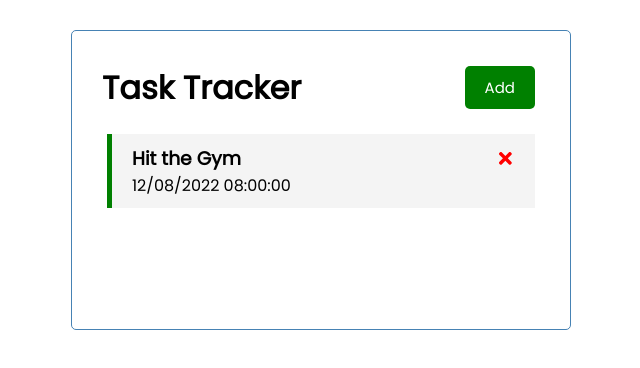
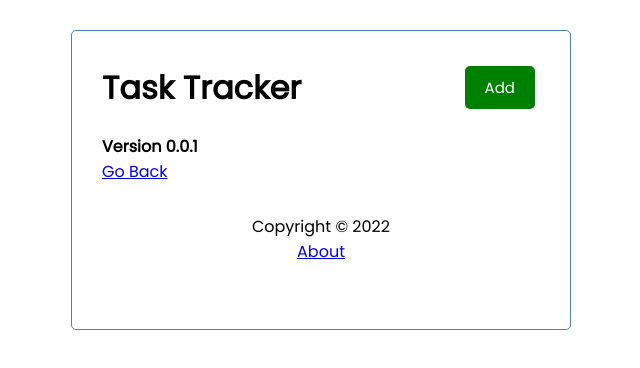
Before and after one commit to malikahsan13/task-manager-react, a React (Create React App) app: page /about in a window 1280 px wide. Shown: the top 368 px of the page, without its empty margins (319-959 px from the left). Built offline with nearby package versions, Linux system fonts and the light colour scheme; data requests are answered from the project's data file.

Commit message:
added routes and links in app

```diff
--- a/package.json
+++ b/package.json
@@ -10,6 +10,7 @@
     "react": "^18.2.0",
     "react-dom": "^18.2.0",
     "react-icons": "^4.7.1",
+    "react-router-dom": "^6.5.0",
     "react-scripts": "^5.0.1",
     "web-vitals": "^2.1.4"
   },
--- a/src/App.js
+++ b/src/App.js
@@ -1,66 +1,96 @@
-import React, {useState, useEffect} from "react"
+import React, { useState, useEffect } from "react";
+import { BrowserRouter as Router, Routes, Route } from "react-router-dom";
 import AddTask from "./components/AddTask";
 import Header from "./components/Header";
-import Tasks from "./components/Tasks"
+import Tasks from "./components/Tasks";
+import Footer from "./components/Footer";
+import About from "./components/About";
 
 function App() {
-  const [showAddTask, setShowAddTask] = useState(false)
+  const [showAddTask, setShowAddTask] = useState(false);
   const [tasks, setTasks] = useState([]);
 
-  useEffect(()=>{
+  useEffect(() => {
     const getTasks = async () => {
-      const tasksFromServer = await fetchTasks()
-      setTasks(tasksFromServer)
-    }
-    getTasks()
-  },[]);
+      const tasksFromServer = await fetchTasks();
+      setTasks(tasksFromServer);
+    };
+    getTasks();
+  }, []);
 
   const fetchTasks = async () => {
-    const res = await fetch("http://localhost:5000/tasks")
-    const data = await res.json()
-    return data
-  }
+    const res = await fetch("http://localhost:5000/tasks");
+    const data = await res.json();
+    return data;
+  };
 
   const onAdd = async (task) => {
-    const res = await fetch("http://localhost:5000/tasks",{
+    const res = await fetch("http://localhost:5000/tasks", {
       method: "POST",
       headers: {
-          "Content-Type": "application/json"
+        "Content-Type": "application/json",
       },
-        body: JSON.stringify(task)
+      body: JSON.stringify(task),
     });
-      const data = await res.json()
+    const data = await res.json();
     setTasks([...tasks, data]);
-  }
+  };
 
   const onUpdReminder = async (id) => {
     const res = await fetch(`http://localhost:5000/tasks/${id}`);
     const taskToToggle = await res.json();
-    const updTask = {...taskToToggle, reminder: !taskToToggle.reminder};
-    await fetch(`http://localhost:5000/tasks/${id}`,{
+    const updTask = { ...taskToToggle, reminder: !taskToToggle.reminder };
+    await fetch(`http://localhost:5000/tasks/${id}`, {
       method: "PUT",
       headers: {
-        "Content-Type" : "application/json"
+        "Content-Type": "application/json",
       },
-      body: JSON.stringify(updTask)
+      body: JSON.stringify(updTask),
     });
-    setTasks(tasks.map((task) => task.id === id ? {...task, reminder: !taskToToggle.reminder} : task));
-  }
+    setTasks(
+      tasks.map((task) =>
+        task.id === id ? { ...task, reminder: !taskToToggle.reminder } : task
+      )
+    );
+  };
 
   const deleteTask = async (id) => {
-    await fetch(`http://localhost:5000/tasks/${id}`,
-    {
-      method: "DELETE"
+    await fetch(`http://localhost:5000/tasks/${id}`, {
+      method: "DELETE",
     });
-    setTasks(tasks.filter((task) => task.id!==id))
-  }
+    setTasks(tasks.filter((task) => task.id !== id));
+  };
 
   return (
-    <div className='container'>
-      <Header onAdd={() => { setShowAddTask(!showAddTask) }} showAdd={showAddTask} />
+    <Router>
+      <div className="container">
+        <Header
+          onAdd={() => {
+            setShowAddTask(!showAddTask);
+          }}
+          showAdd={showAddTask}
+        />
+        <Routes>
+          <Route path="/" element={
+            <>
               {showAddTask && <AddTask onAdd={onAdd} />}
-      <Tasks tasks={tasks} onUpdReminder={onUpdReminder} deleteTask={deleteTask} />
+              {tasks.length === 0 ? (
+              <Tasks
+                tasks={tasks}
+                onUpdReminder={onUpdReminder}
+                deleteTask={deleteTask}
+          />
+        ) : (
+          "No Tasks to Show"
+        )}
+            </>
+          } />
+          <Route path="/about" element={<About />} />
+        </Routes>
+
+        <Footer />
       </div>
+    </Router>
   );
 }
 
--- /dev/null
+++ b/src/components/About.js
@@ -0,0 +1,13 @@
+import React from 'react'
+import { Link } from 'react-router-dom'
+
+const About = () => {
+  return (
+    <div>
+      <h4>Version 0.0.1</h4>
+      <Link to="/">Go Back</Link>
+    </div>
+  )
+}
+
+export default About
--- /dev/null
+++ b/src/components/Footer.js
@@ -0,0 +1,13 @@
+import React from 'react'
+import { Link } from 'react-router-dom'
+
+const Footer = () => {
+  return (
+    <footer>
+      <p>Copyright &copy; 2022</p>
+      <Link to="/about">About</Link>
+    </footer>
+  )
+}
+
+export default Footer
```
Also changed, not shown: 1 other file (tests, documents, lock files or other folders). Lines whose indentation alone changed are shown as unchanged.
